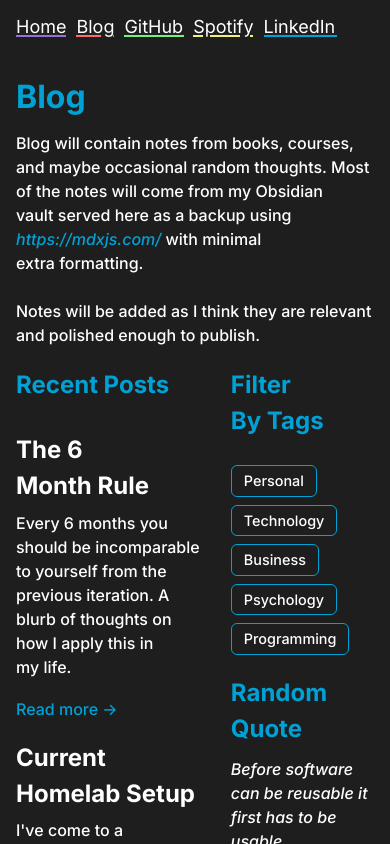
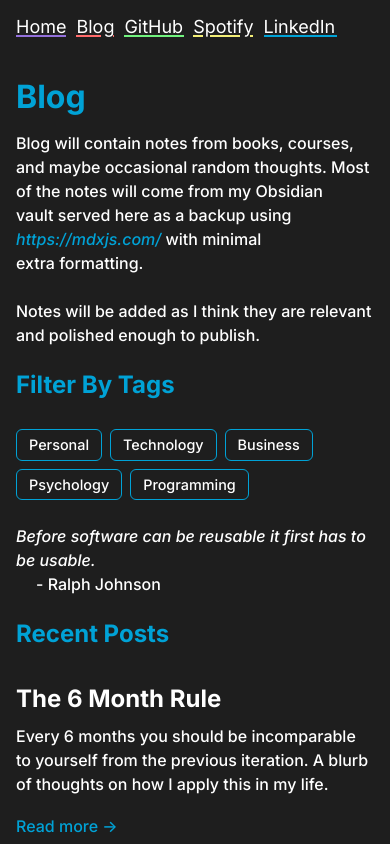
Before and after one commit to NickTheWilder/website, a Next.js app: page /blog in a window 390 px wide. Shown: the top 844 px of the page. Built offline with nearby package versions, Linux system fonts and the light colour scheme; a web font is replaced by a local one.

Commit message:
da mobile styling

```diff
--- a/src/app/blog/page.module.css
+++ b/src/app/blog/page.module.css
@@ -32,12 +32,34 @@
     width: 40%;
 }
 
+.quotes {
+    margin-top: 1.5rem;
+}
+
 @media (max-width: 1024px) {
     .intro {
         margin: 0 1rem 0 1rem;
     }
+
+    .blogContainer {
+        display: grid;
+        grid-template-columns: 1fr;
+        grid-template-areas:
+            "sidebar"
+            "content";
+    }
+
+    .sidebar {
+        grid-area: sidebar;
+        width: 100%;
+    }
+
+    .blogGrid {
+        grid-area: content;
+        width: 100%;
+        padding: 0;
+    }
 }
-
 @media (max-width: 768px) {
     .blogGrid {
         grid-template-columns: 1fr;
--- a/src/app/blog/page.tsx
+++ b/src/app/blog/page.tsx
@@ -5,7 +5,7 @@ import Link from "next/link";
 import { BlogPreview } from "../components/blogPreview";
 import { blogPosts, quotes } from "./data";
 import Header from "@/components/header";
-import { TagsList } from "../components/TagsList";
+import { TagsList } from "../components/tagsList";
 import { Quote, Tags } from "./types";
 
 export default function Blog(): JSX.Element {
@@ -53,7 +53,6 @@ export default function Blog(): JSX.Element {
                         <div className={styles.quotes}>
                             {quote !== null && (
                                 <>
-                                    <h2 className={styles.title}>Random Quote</h2>
                                     <i className={styles.quote}>{quote?.quote}</i>
                                     <div className={styles.author}> - {quote?.author}</div>
                                 </>
--- a/src/app/globals.css
+++ b/src/app/globals.css
@@ -75,11 +75,12 @@ h6 {
 
 .mdx-content {
     max-width: 65.75rem;
+    margin-bottom: 4rem;
 }
 
 @media (max-width: 1024px) {
     .mdx-content {
-        margin: 0 1rem 0 1rem;
+        margin: 0 1rem 4rem 1rem;
     }
 }
 
--- a/src/app/page.module.css
+++ b/src/app/page.module.css
@@ -1,7 +1,7 @@
 .container {
     margin: auto;
     height: 500px;
-    width: 850px;
+    max-width: 850px;
     padding: 20px;
     font-size: 23px;
     font-weight: 300;
--- a/src/components/header.module.css
+++ b/src/components/header.module.css
@@ -24,6 +24,6 @@
 
 @media (max-width: 1024px) {
     .header {
-        margin: 0 1rem 0 1rem;
+        padding-left: 1rem;
     }
 }
```
